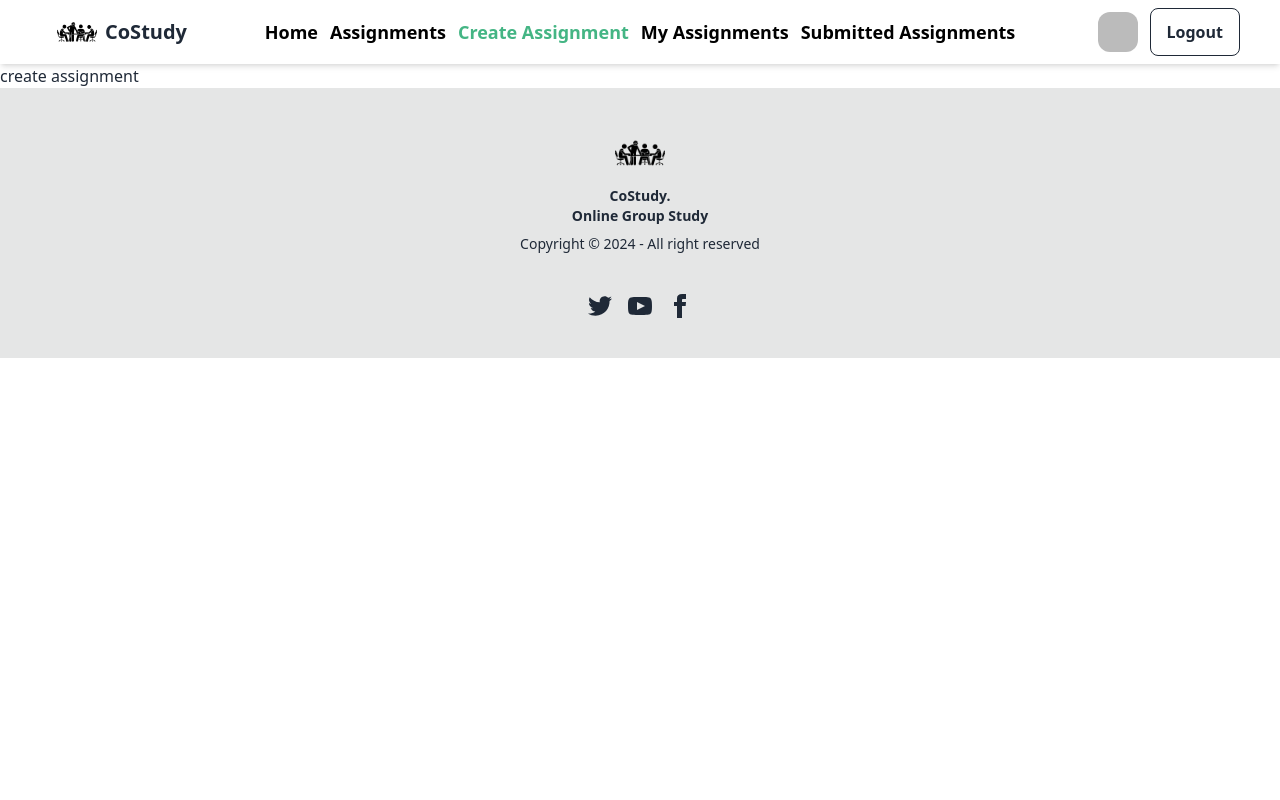
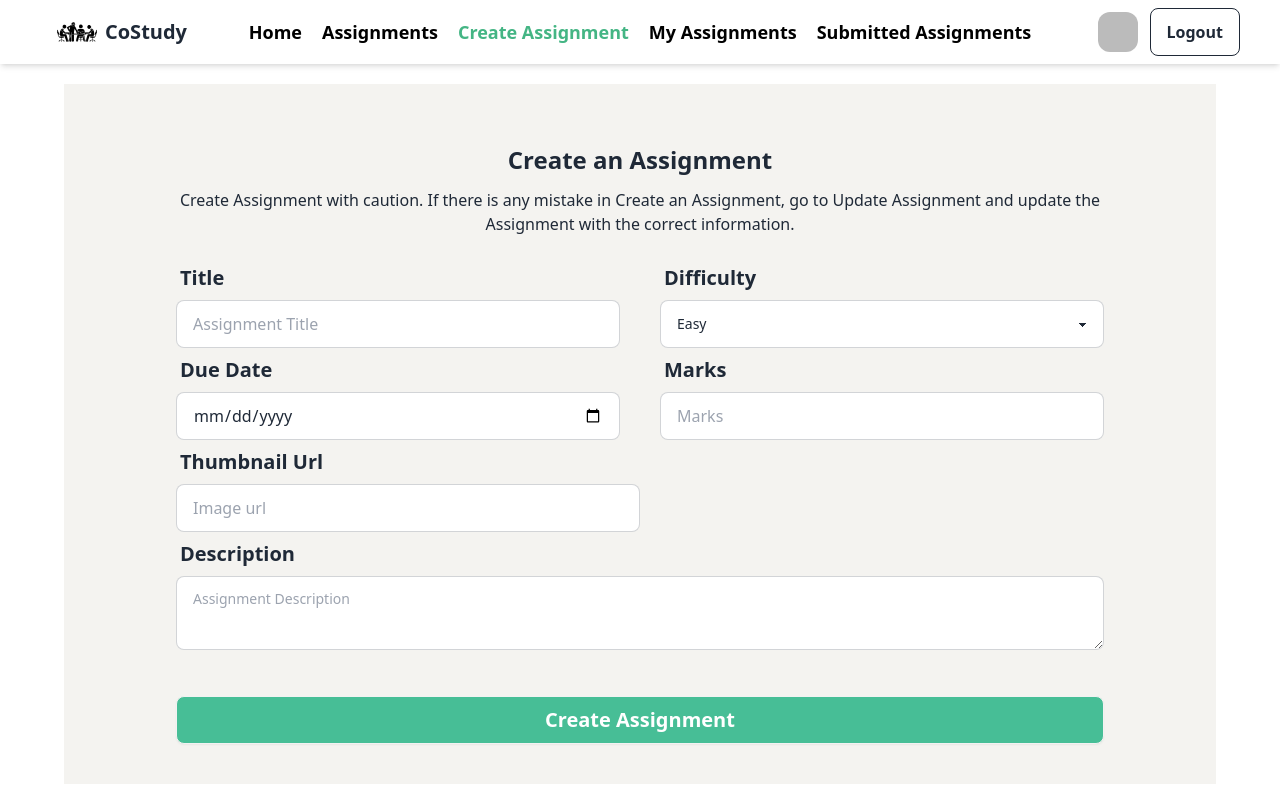
Before and after one commit to Sakhawat71/CoStudy-frontend, a React (Vite) app: page /create-assignment in a window 1280 px wide. Shown: the top 800 px of the page. Built offline with nearby package versions, Linux system fonts and the light colour scheme; no server answers; sample sign-in values are in the browser's storage.

Commit message:
create assignment from complete

```diff
--- a/package.json
+++ b/package.json
@@ -14,6 +14,7 @@
     "localforage": "^1.10.0",
     "match-sorter": "^6.3.1",
     "react": "^18.2.0",
+    "react-datepicker": "^5.0.0",
     "react-dom": "^18.2.0",
     "react-icons": "^5.0.1",
     "react-router-dom": "^6.21.1",
--- a/src/pages/CreateAssignment/CreateAssignment.jsx
+++ b/src/pages/CreateAssignment/CreateAssignment.jsx
@@ -1,8 +1,102 @@
 
 const CreateAssignment = () => {
+
+
+
+
+    const handelCreateAssignment = e =>{
+        e.preventDefault();
+        const from = e.target;
+
+        const title = from.title.value;
+        const difficulty = from.difficulty.value;
+        const date = from.date.value;
+        const marks = from.marks.value;
+        const image = from.image.value;
+        const description = from.description.value;
+        console.log({title,difficulty,date,marks,image,description})
+    }
+
+
     return (
-        <div>
-            create assignment
+        <div className="mx-auto max-w-6xl my-5 min-h-screen mb-20">
+
+            <form onSubmit={handelCreateAssignment} className="bg-[#F4F3F0] px-10 md:px-28 py-10">
+                <div className="text-center my-5 space-y-3">
+                    <h2 className="font-bold text-2xl">Create an Assignment</h2>
+                    <p>Create Assignment with caution. If there is any mistake in Create an Assignment, go to Update Assignment and update the Assignment with the correct information.</p>
+                </div>
+
+                <div className="md:flex justify-center items-center gap-10">
+                    <div className="form-control md:w-1/2">
+                        <label className="label">
+                            <span className="label-text font-semibold text-xl">Title</span>
+                        </label>
+                        <label className="input-group">
+                            <input type="text" name="title" placeholder="Assignment Title" className="input input-bordered w-full" />
+                        </label>
+                    </div>
+                    <div className="form-control md:w-1/2">
+                        <label className="label">
+                            <span className="label-text font-semibold text-xl">Difficulty</span>
+                        </label>
+                        <label className="input-group">
+                            <select name="difficulty" className="select select-bordered w-full ">
+                                <option value="Easy">Easy</option>
+                                <option value="Medium">Medium</option>
+                                <option value="Hard">Hard</option>
+                            </select>
+                        </label>
+                    </div>
+                </div>
+
+                <div className="md:flex justify-center gap-10">
+                    <div className="form-control md:w-1/2">
+                        <label className="label">
+                            <span className="label-text font-semibold text-xl">Due Date</span>
+                        </label>
+                        <label className="input-group">
+                            <input type="date" name="date" placeholder="date" className="input input-bordered w-full" />
+                        </label>
+                    </div>
+                    <div className="form-control md:w-1/2">
+                        <label className="label">
+                            <span className="label-text font-semibold text-xl">Marks</span>
+                        </label>
+                        <label className="input-group">
+                            <input type="number" name="marks" placeholder="Marks" className="input input-bordered w-full" />
+                        </label>
+                    </div>
+                </div>
+
+                <div className="md:flex ">
+                    <div className="form-control md:w-1/2">
+                        <label className="label">
+                            <span className="label-text font-semibold text-xl">Thumbnail Url</span>
+                        </label>
+                        <label className="input-group">
+                            <input type="text" name="image" placeholder="Image url" className="input input-bordered w-full" />
+                        </label>
+                    </div>
+
+                </div>
+
+
+                <div className="form-control md:w-full">
+                    <label className="label">
+                        <span className="label-text font-semibold text-xl">Description</span>
+                    </label>
+                    <label className="input-group">
+                        <textarea name="description" className="textarea textarea-bordered w-full" placeholder="Assignment Description"></textarea>
+                    </label>
+                </div>
+
+                <input
+                    type="submit"
+                    value="Create Assignment"
+                    className="btn bg-[#47BE96] hover:bg-[#47BE96] text-white text-xl mt-10 btn-block"
+                />
+            </form>
         </div>
     );
 };
--- a/src/pages/Home/Navbar/Navbar.jsx
+++ b/src/pages/Home/Navbar/Navbar.jsx
@@ -89,7 +89,7 @@ const Navbar = () => {
 
             </div>
             <div className="navbar-center hidden lg:flex">
-                <ul className=" text-lg space-x-3 font-semibold menu-horizontal px-1">
+                <ul className=" text-lg space-x-5 font-semibold menu-horizontal px-1">
                     {
                         navlink
                     }
--- a/src/pages/SignUp/SignUp.jsx
+++ b/src/pages/SignUp/SignUp.jsx
@@ -1,8 +1,9 @@
 import { Link, useNavigate } from "react-router-dom";
-import { FaEye, FaEyeSlash, FaGoogle } from "react-icons/fa";
+import { FaEye, FaEyeSlash } from "react-icons/fa";
 import { useContext, useState } from "react";
 import { AuthContext } from "../../AuthProvider/AuthProvider";
 import {  updateProfile } from "firebase/auth";
+import { FcGoogle } from "react-icons/fc";
 
 const SignUp = () => {
 
@@ -66,7 +67,7 @@ const SignUp = () => {
                 </div>
 
                 <div className="text-center p-2 mb-2 mx-auto card shrink-0 w-full max-w-lg shadow-2xl bg-base-100">
-                    <Link onClick={signInWithGoogle} className="btn">Continue with Google <FaGoogle className="text-blue-700" /></Link>
+                    <Link onClick={signInWithGoogle} className="btn">Continue with Google <FcGoogle className="text-2xl" /></Link>
                 </div>
                 <div className="card shrink-0 w-full max-w-lg shadow-2xl bg-base-100">
 
```
Also changed, not shown: 1 other file (tests, documents, lock files or other folders).
